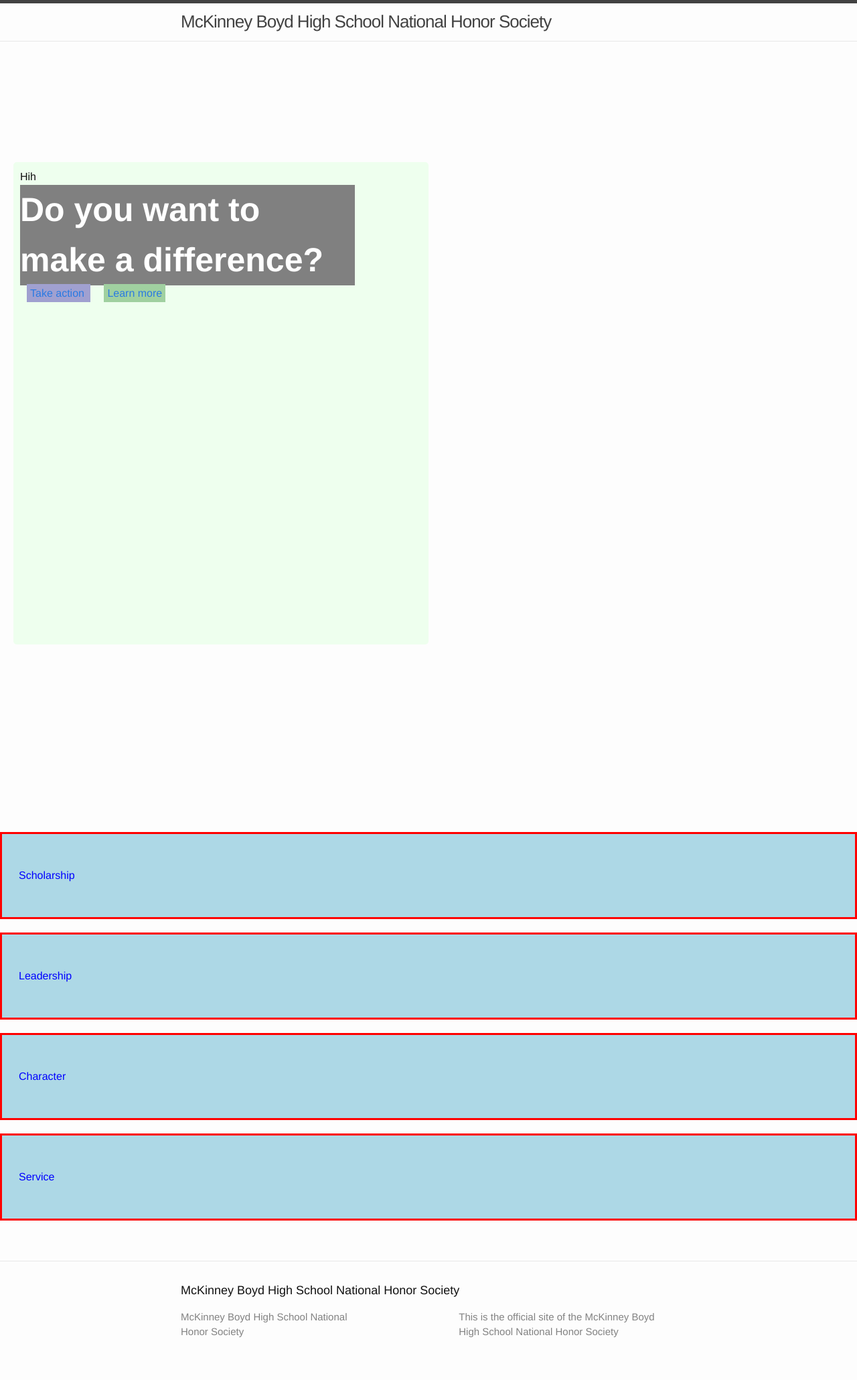
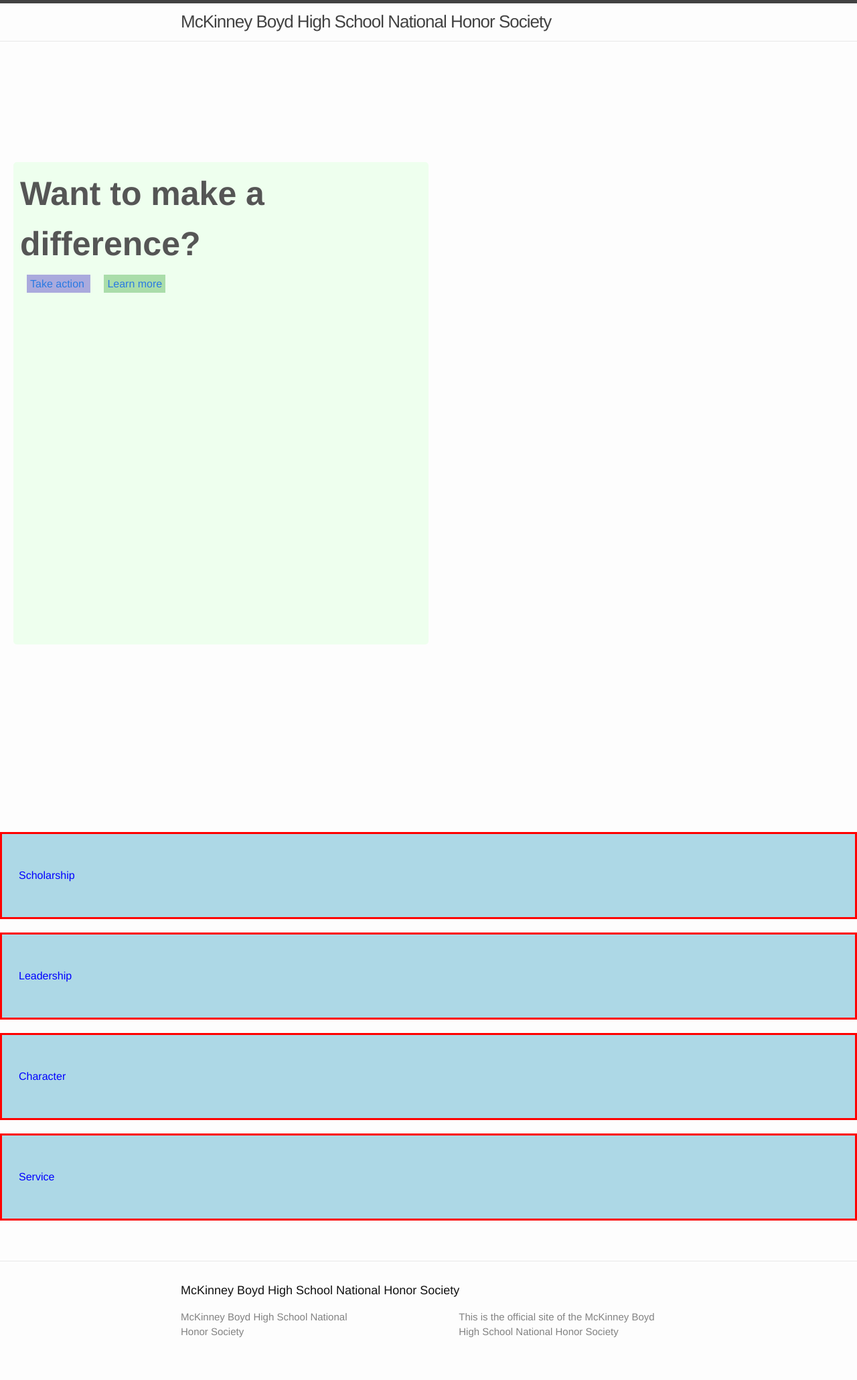
Before and after one commit to mbhs-nhs/mbhs-nhs.github.io, a Jekyll site: the page built from index.html, in a window 1280 px wide. Shown: the whole page at 67% size. Built offline with Jekyll 4.4.1, drawn with Linux system fonts in a browser that asks for light colours; nearby versions of some CDN libraries.

Commit message:
Sassify the card

```diff
--- a/_sass/asteroid/_mainpage.scss
+++ b/_sass/asteroid/_mainpage.scss
@@ -1,3 +1,9 @@
+$text-color:    #555;
+$card-color:    #EFE;
+
+$light-green:   #ADA;
+$light-blue:    #AAD;
+
 .pillar {
     border: solid red;
     background-color: lightblue;
@@ -15,7 +21,7 @@
 
 .info-slide {
     padding: 10px;
-    background-color: #EEFFEE;
+    background-color: $card-color;
     margin-top: 100px;
     height: 700px;
     width: 600px;
@@ -25,10 +31,9 @@
     .header {
         font-size: 50px;
         font-weight: 900;
-        margin: auto 0;
-        background: grey;
-        color: white;
+        color: $text-color;
         width: 500px;
+        margin-bottom: 10px;
     }
 
 
@@ -39,10 +44,10 @@
     }
 
     .take-action {
-        background-color: #A0A0D0;
+        background-color: $light-blue;
     }
 
     .learn-more {
-        background-color: #A0D0A0;
+        background-color: $light-green;
     }
 }
--- a/index.html
+++ b/index.html
@@ -9,12 +9,11 @@
 
 <script src="https://cdnjs.cloudflare.com/ajax/libs/parallax.js/1.5.0/parallax.min.js"></script>
 
-<div class="parallax-window main-carousel" data-parallax="scroll" data-image-src="https://images.unsplash.com/photo-1469398718052-b9d13df0d7c9?auto=format&fit=crop&w=751&q=60&ixid=dW5zcGxhc2guY29tOzs7Ozs%3D">
+<div class="parallax-window main-carousel" data-parallax="scroll" data-image-src="https://images.unsplash.com/photo-1493689485253-f07fcbfc731b?dpr=1&auto=format&fit=crop&w=1000&q=80&cs=tinysrgb&ixid=dW5zcGxhc2guY29tOzs7Ozs%3D">
 
     <div class="info-slide">
-        Hih
         <div class="header">
-            Do you want to make a difference?
+            Want to make a difference?
         </div>
 
         <a class="button take-action">
```
